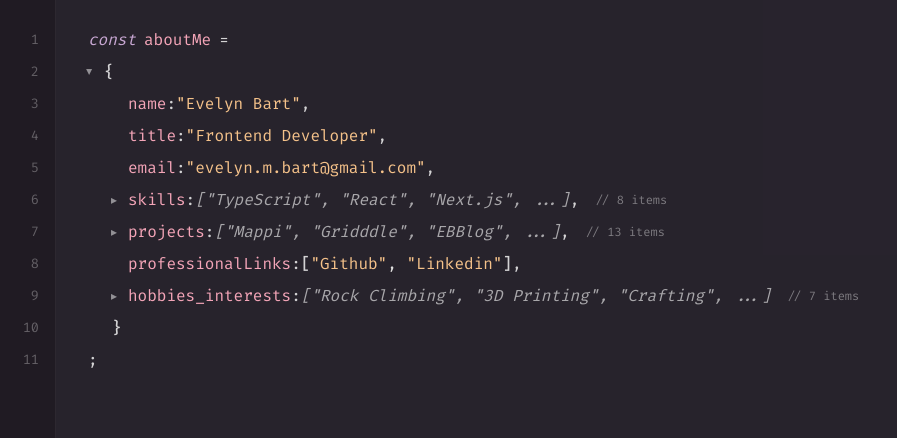
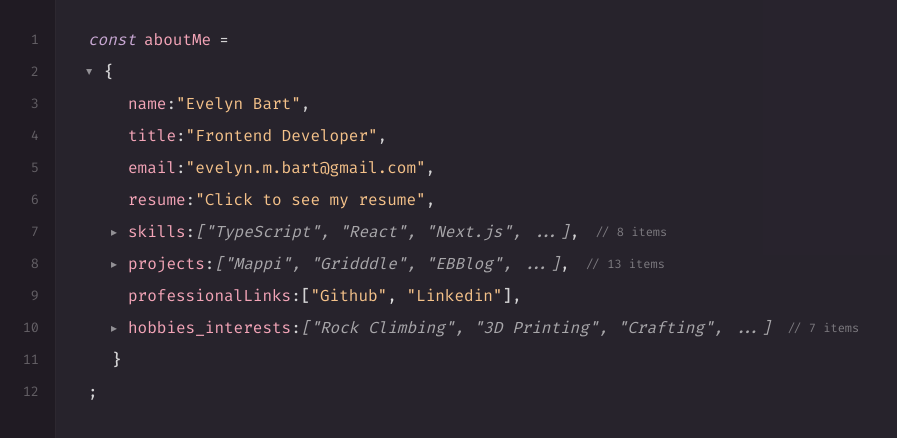
Before and after one commit to evelynmbart/evelyn-portfolio, a React (Vite) app: page / in a window 1280 px wide. Shown: the top 438 px of the page, without its empty margins (0-897 px from the left). Built offline with nearby package versions, Linux system fonts and the light colour scheme; a web font is replaced by a local one.

Commit message:
import and connect resume to resume field

```diff
--- a/src/App.jsx
+++ b/src/App.jsx
@@ -6,6 +6,7 @@ function App() {
     name: "Evelyn Bart",
     title: "Frontend Developer",
     email: "evelyn.m.bart@gmail.com",
+    resume: "Click to see my resume",
     skills: [
       "TypeScript",
       "React",
@@ -62,6 +63,12 @@ function App() {
       Linkedin: "https://www.linkedin.com/in/evelyn-bart-a469a4288",
     },
     emailFields: ["email"],
+    fieldLinks: {
+      resume: {
+        href: "/EvelynBart_Resume.pdf",
+        download: "EvelynBart_Resume.pdf",
+      },
+    },
   };
 
   return (
--- a/src/components/CodeObjectInspector/CodeObjectInspector.tsx
+++ b/src/components/CodeObjectInspector/CodeObjectInspector.tsx
@@ -154,15 +154,25 @@ const TokenValue: React.FC<TokenValueProps> = React.memo(
     // Helper to check if a string value should be a link
     const getLink = (
       val: string,
-    ): { href: string; isEmail: boolean } | null => {
+    ): { href: string; isEmail: boolean; download?: boolean | string } | null => {
       if (!linkConfig) return null;
+
+      const keyToCheck = typeof node.key === "string" ? node.key : parentKey;
 
       // Check if this is an email field (check node.key for direct fields like "email")
       if (linkConfig.emailFields) {
-        const keyToCheck = typeof node.key === "string" ? node.key : parentKey;
         if (typeof keyToCheck === "string" && linkConfig.emailFields.includes(keyToCheck)) {
           return { href: `mailto:${val}`, isEmail: true };
         }
+      }
+
+      // Check if this field has a direct link mapping (by field name, not value)
+      if (typeof keyToCheck === "string" && linkConfig.fieldLinks?.[keyToCheck]) {
+        const fieldCfg = linkConfig.fieldLinks[keyToCheck];
+        if (typeof fieldCfg === "string") {
+          return { href: fieldCfg, isEmail: false };
+        }
+        return { href: fieldCfg.href, isEmail: false, download: fieldCfg.download };
       }
 
       // Check if this value has a direct link mapping
@@ -215,8 +225,19 @@ const TokenValue: React.FC<TokenValueProps> = React.memo(
                 <a
                   className={["coi-value", "coi-string", "coi-link"].join(" ")}
                   href={linkInfo.href}
-                  target={linkInfo.isEmail ? undefined : "_blank"}
-                  rel={linkInfo.isEmail ? undefined : "noopener noreferrer"}
+                  download={
+                    typeof linkInfo.download === "string"
+                      ? linkInfo.download
+                      : linkInfo.download
+                        ? true
+                        : undefined
+                  }
+                  target={linkInfo.isEmail || linkInfo.download ? undefined : "_blank"}
+                  rel={
+                    linkInfo.isEmail || linkInfo.download
+                      ? undefined
+                      : "noopener noreferrer"
+                  }
                   onClick={(e) => e.stopPropagation()}
                 >
                   {formattedValue}
@@ -251,8 +272,17 @@ const TokenValue: React.FC<TokenValueProps> = React.memo(
           <a
             className="coi-value coi-string coi-link"
             href={linkInfo.href}
-            target={linkInfo.isEmail ? undefined : "_blank"}
-            rel={linkInfo.isEmail ? undefined : "noopener noreferrer"}
+            download={
+              typeof linkInfo.download === "string"
+                ? linkInfo.download
+                : linkInfo.download
+                  ? true
+                  : undefined
+            }
+            target={linkInfo.isEmail || linkInfo.download ? undefined : "_blank"}
+            rel={
+              linkInfo.isEmail || linkInfo.download ? undefined : "noopener noreferrer"
+            }
             onClick={(e) => e.stopPropagation()}
           >
             {formatPrimitiveValue(value, type)}
--- a/src/components/CodeObjectInspector/types.ts
+++ b/src/components/CodeObjectInspector/types.ts
@@ -131,6 +131,21 @@ export interface LinkConfig {
 
   /** Field names whose values should be rendered as mailto: links */
   emailFields?: string[];
+
+  /**
+   * Map of field names to destination URLs (or richer link config).
+   * Useful when the displayed value is a label (e.g. "Click to download…")
+   * but the destination should be a specific URL/file.
+   */
+  fieldLinks?: Record<
+    string,
+    | string
+    | {
+        href: string;
+        /** When set, renders the link with the `download` attribute */
+        download?: boolean | string;
+      }
+  >;
 }
 
 /**
--- a/src/sections/About.jsx
+++ b/src/sections/About.jsx
@@ -22,6 +22,7 @@ export const About = () => {
     name: "Evelyn Bart",
     title: "Frontend Developer",
     email: "evelyn.m.bart@gmail.com",
+    resume: "/EvelynBart_Resume.pdf",
     skills: [
       "TypeScript",
       "React",
```
Also changed, not shown: 2 other files (tests, documents, lock files or other folders).
